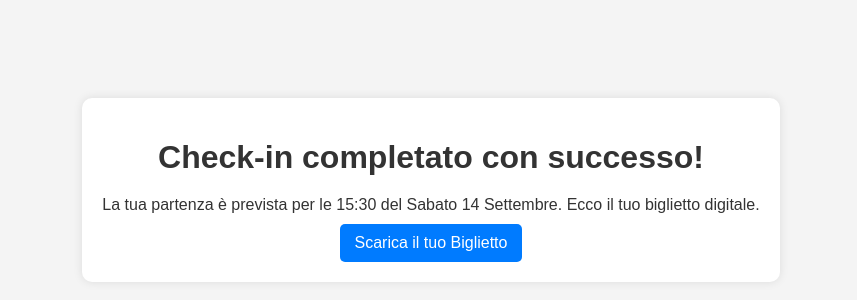
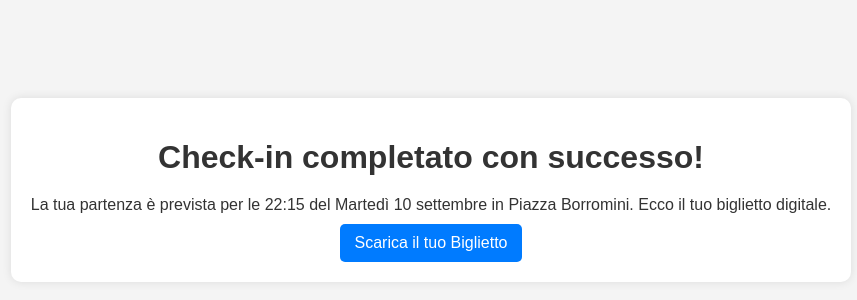
Before and after one commit to ZetaTheBoss/PoolPartyfinale, a plain HTML site: page conferma.html in a window 1280 px wide. Shown: the part 210-510 px from the top of the page, without its empty margins (209-1066 px from the left). Drawn offline with Linux system fonts and the light colour scheme.

Commit message:
conferma.html

```diff
--- a/conferma.html
+++ b/conferma.html
@@ -6,12 +6,11 @@
     <meta name="viewport" content="width=device-width, initial-scale=1.0">
     <title>Conferma Check-in</title>
     <link rel="stylesheet" href="style.css">
-    <script src="script.js" defer></script>
 </head>
 <body>
     <header>
         <h1>Check-in completato con successo!</h1>
-        <p>La tua partenza è prevista per le <span id="orario">[orario]</span> del <span id="giorno">[giorno]</span>. Ecco il tuo biglietto digitale.</p>
+        <p>La tua partenza è prevista per le <span id="orario">22:15</span> del <span id="giorno">Martedì 10 settembre</span> in Piazza Borromini. Ecco il tuo biglietto digitale.</p>
         <a href="#" id="download-ticket" class="button">Scarica il tuo Biglietto</a>
     </header>
 </body>
```
